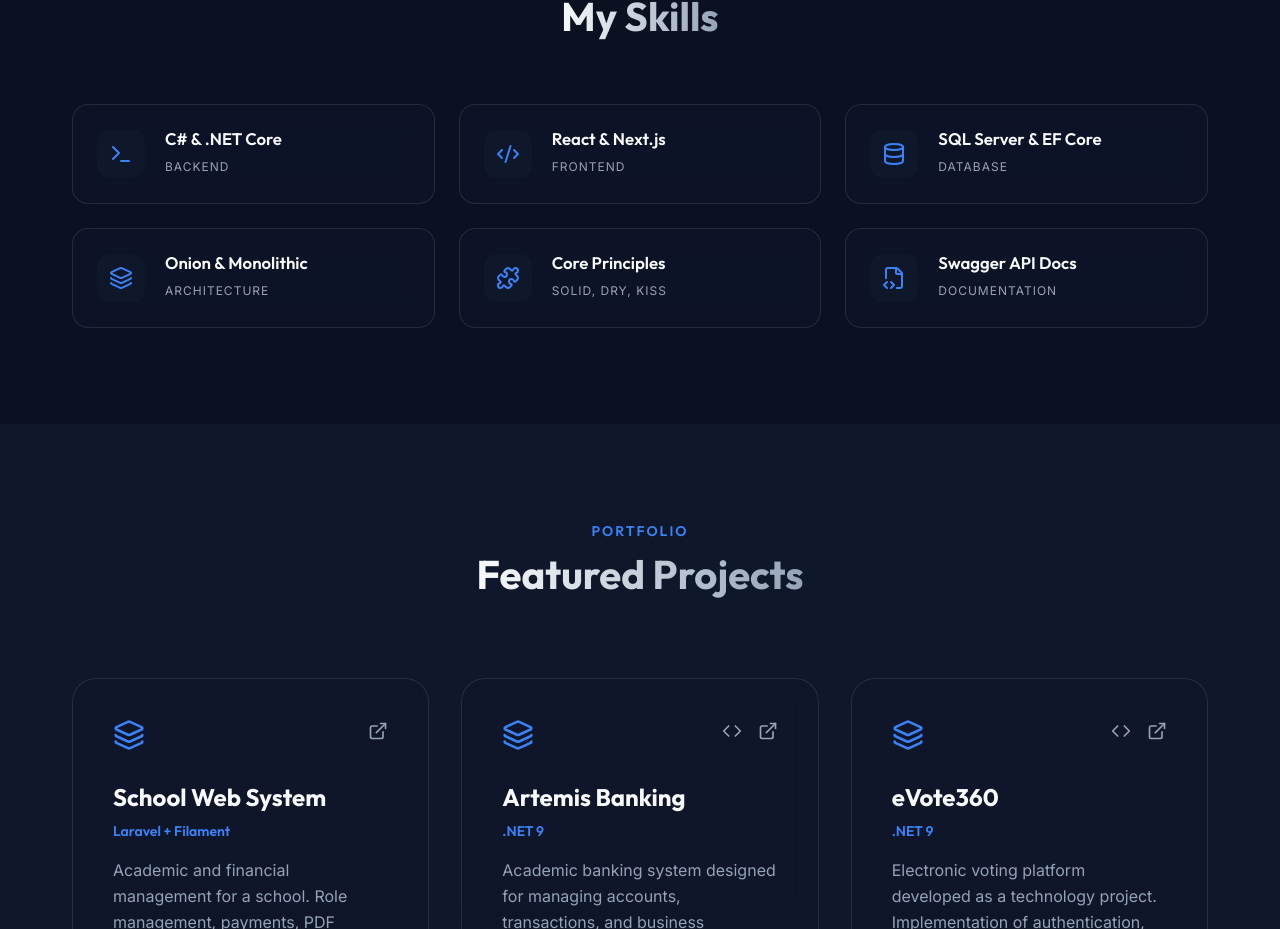
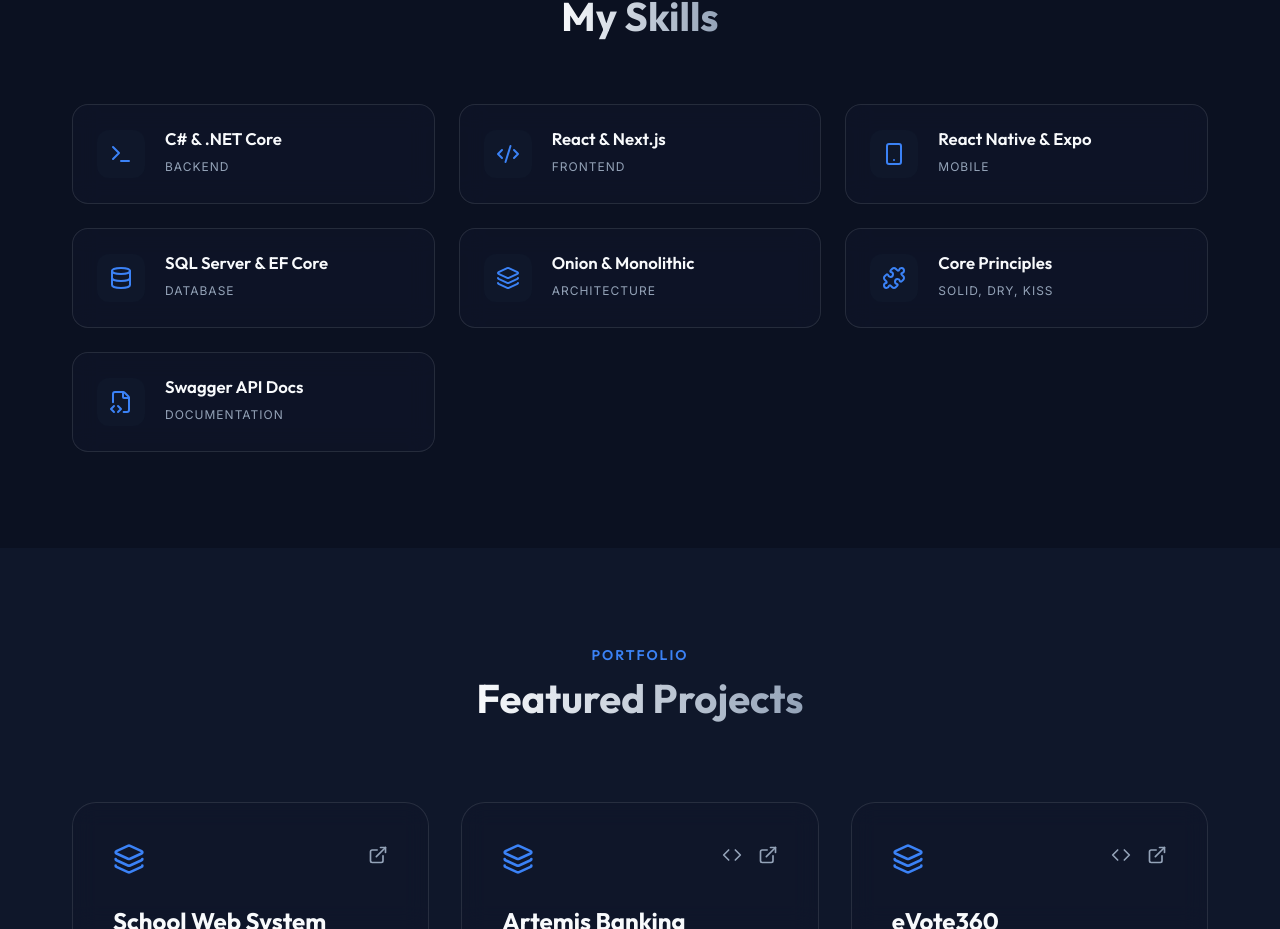
Before and after one commit to hanierpeguero/portafolio, a Next.js app: page / in a window 1280 px wide. Shown: the part 1695-2624 px from the top of the page. Built offline with nearby package versions, Linux system fonts and the light colour scheme.

Commit message:
feat: implement About component with personal background, experience, and skill set grid

```diff
--- a/components/About.tsx
+++ b/components/About.tsx
@@ -1,13 +1,14 @@
 "use client";
 
 import { motion } from "framer-motion";
-import { GraduationCap, Code2, Database, Terminal, Briefcase, Layers, FileCode2, Puzzle, Award } from "lucide-react";
+import { GraduationCap, Code2, Database, Terminal, Briefcase, Layers, FileCode2, Puzzle, Award, Smartphone } from "lucide-react";
 import styles from "./About.module.css";
 
 export default function About() {
   const skills = [
     { name: "C# & .NET Core", icon: <Terminal size={24} />, category: "Backend" },
     { name: "React & Next.js", icon: <Code2 size={24} />, category: "Frontend" },
+    { name: "React Native & Expo", icon: <Smartphone size={24} />, category: "Mobile" },
     { name: "SQL Server & EF Core", icon: <Database size={24} />, category: "Database" },
     { name: "Onion & Monolithic", icon: <Layers size={24} />, category: "Architecture" },
     { name: "Core Principles", icon: <Puzzle size={24} />, category: "SOLID, DRY, KISS" },
```
